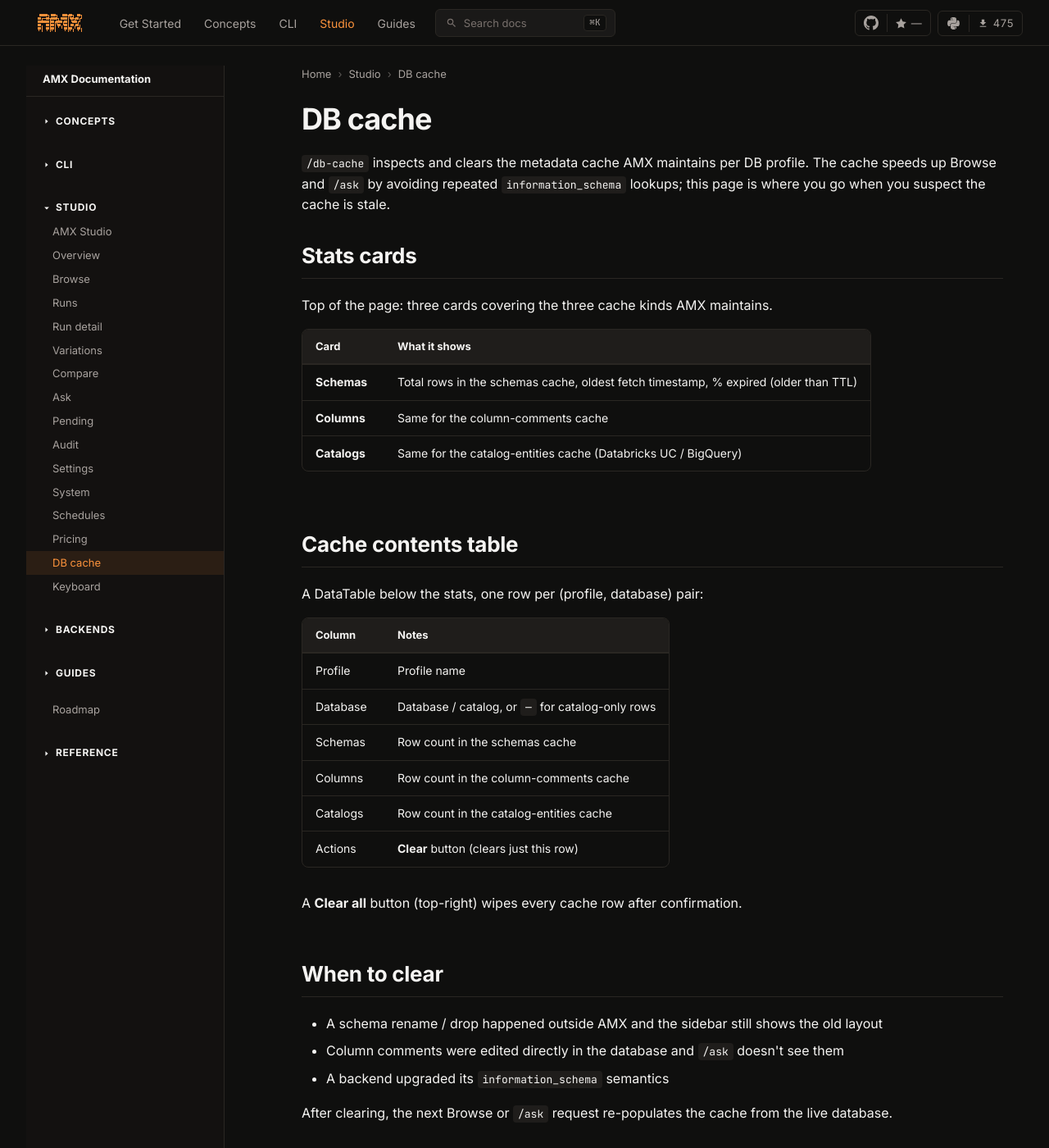
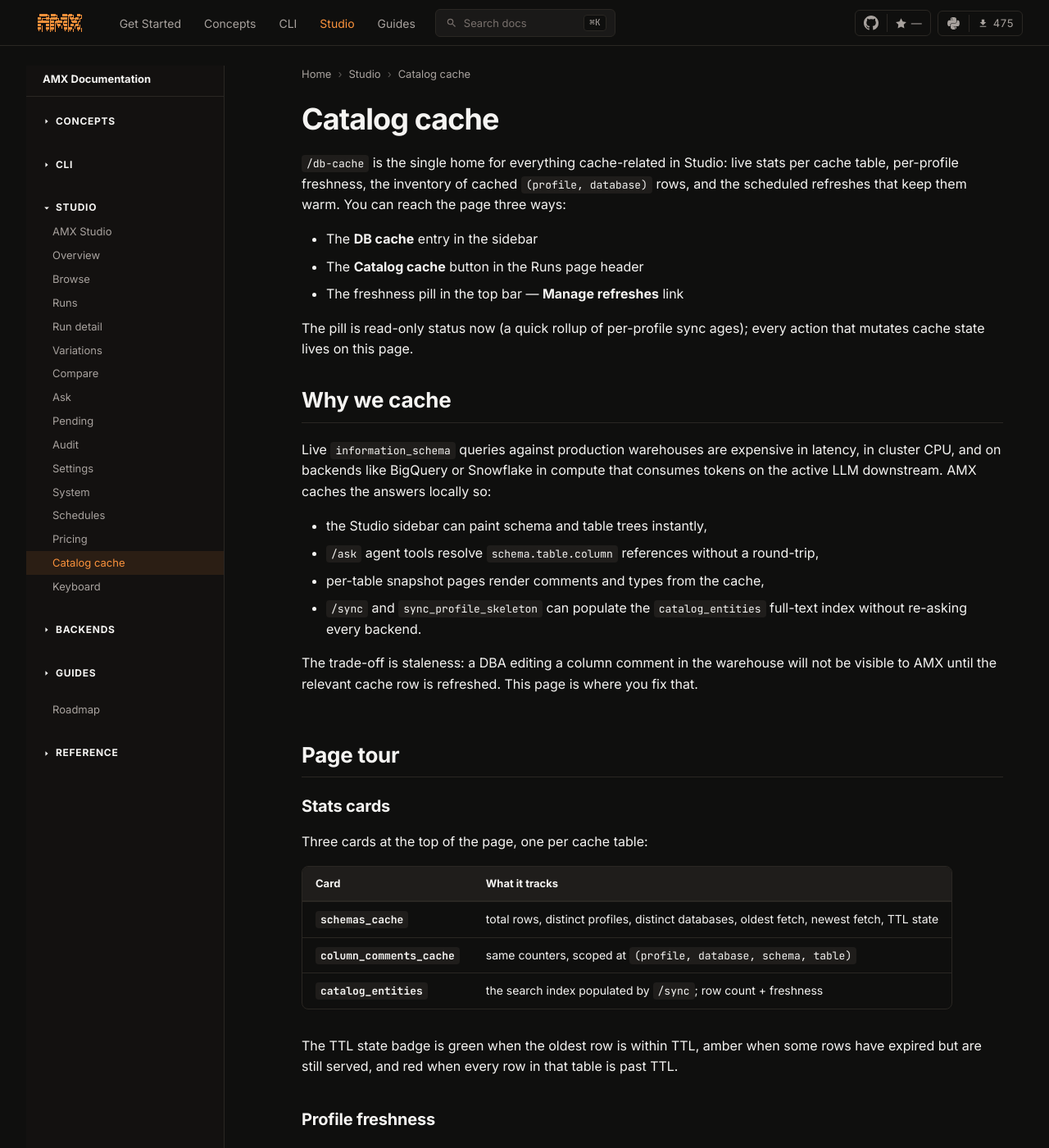
Before and after one commit to omeryasirkucuk/amx-docs, an MkDocs documentation site: the page built from docs/studio/db-cache.md, in a window 1280 px wide and 1400 px high. Shown: the whole window at 82% size. Built offline with MkDocs 1.6.1 and Material for MkDocs 9.7.7, drawn with Linux system fonts in a browser that asks for light colours; comment, search, counter and statistics services are not loaded; some of the changed text lies outside the part shown.

Commit message:
docs(studio,concepts): catalog cache management — manual + scheduled refresh (#34)
- Rewrites docs/studio/db-cache.md as the unified Catalog cache page:
  page tour (stats/freshness/inventory/schedules), manual refresh paths
  (Sync all/now/scope/Clear), Sync scope dialog, Schedule cache refresh
  dialog, CLI parity table
- Adds note to docs/studio/schedules.md: cache_refresh schedules live
  on /db-cache, not here
- New docs/concepts/catalog-cache.md: what gets cached, lifecycle
  (populate/serve/invalidate), one-shot vs recurring schedule re-arm
  via croniter, scope payload modes
- mkdocs.yml: renames nav label 'DB cache' → 'Catalog cache'; adds
  Catalog cache entry under Concepts

Co-authored-by: omeryasirkucuk <omeryasirkucuk@users.noreply.github.com>

```diff
--- a/docs/studio/db-cache.md
+++ b/docs/studio/db-cache.md
@@ -1,58 +1,172 @@
-# DB cache
+# Catalog cache
 
-`/db-cache` inspects and clears the metadata cache AMX maintains per
-DB profile. The cache speeds up Browse and `/ask` by avoiding repeated
-`information_schema` lookups; this page is where you go when you
-suspect the cache is stale.
+`/db-cache` is the single home for everything cache-related in Studio:
+live stats per cache table, per-profile freshness, the inventory of
+cached `(profile, database)` rows, and the scheduled refreshes that
+keep them warm. You can reach the page three ways:
 
-## Stats cards
+- The **DB cache** entry in the sidebar
+- The **Catalog cache** button in the Runs page header
+- The freshness pill in the top bar — **Manage refreshes** link
 
-Top of the page: three cards covering the three cache kinds AMX
-maintains.
+The pill is read-only status now (a quick rollup of per-profile sync
+ages); every action that mutates cache state lives on this page.
 
-| Card | What it shows |
+## Why we cache
+
+Live `information_schema` queries against production warehouses are
+expensive in latency, in cluster CPU, and on backends like BigQuery or
+Snowflake in compute that consumes tokens on the active LLM
+downstream. AMX caches the answers locally so:
+
+- the Studio sidebar can paint schema and table trees instantly,
+- `/ask` agent tools resolve `schema.table.column` references without
+  a round-trip,
+- per-table snapshot pages render comments and types from the cache,
+- `/sync` and `sync_profile_skeleton` can populate the
+  `catalog_entities` full-text index without re-asking every backend.
+
+The trade-off is staleness: a DBA editing a column comment in the
+warehouse will not be visible to AMX until the relevant cache row is
+refreshed. This page is where you fix that.
+
+## Page tour
+
+### Stats cards
+
+Three cards at the top of the page, one per cache table:
+
+| Card | What it tracks |
 |---|---|
-| **Schemas** | Total rows in the schemas cache, oldest fetch timestamp, % expired (older than TTL) |
-| **Columns** | Same for the column-comments cache |
-| **Catalogs** | Same for the catalog-entities cache (Databricks UC / BigQuery) |
+| **`schemas_cache`** | total rows, distinct profiles, distinct databases, oldest fetch, newest fetch, TTL state |
+| **`column_comments_cache`** | same counters, scoped at `(profile, database, schema, table)` |
+| **`catalog_entities`** | the search index populated by `/sync`; row count + freshness |
 
-## Cache contents table
+The TTL state badge is green when the oldest row is within TTL, amber
+when some rows have expired but are still served, and red when every
+row in that table is past TTL.
 
-A DataTable below the stats, one row per (profile, database) pair:
+### Profile freshness
+
+A compact list of every DB profile with:
+
+- Last sync timestamp (relative + absolute on hover)
+- A per-profile **Sync now** button, or **Retry** if the last attempt
+  failed
+- A section-header **Sync all** button that fans out to every profile
+
+This is the right tool when you want "refresh everything I know about
+profile X" without filtering down to a single database or schema.
+
+### Cache inventory
+
+A DataTable with one row per `(profile, database)` pair:
 
 | Column | Notes |
 |---|---|
 | Profile | Profile name |
 | Database | Database / catalog, or `—` for catalog-only rows |
-| Schemas | Row count in the schemas cache |
-| Columns | Row count in the column-comments cache |
-| Catalogs | Row count in the catalog-entities cache |
-| Actions | **Clear** button (clears just this row) |
+| Schemas | Row count in `schemas_cache` |
+| Columns | Row count in `column_comments_cache` |
+| Catalog | Row count in `catalog_entities` |
+| Last fetch | Newest `last_fetch` across the three tables |
+| Actions | **Clear** (this row only) |
 
-A **Clear all** button (top-right) wipes every cache row after
-confirmation.
+A header-level **Clear all** wipes every cache row after confirmation.
 
-## When to clear
+**Clear is not Sync.** Clear only deletes rows; the next live read
+will repopulate them lazily. If you want fresh data right now, use
+**Sync now** instead — it actively re-fetches.
 
-- A schema rename / drop happened outside AMX and the sidebar still
-  shows the old layout
-- Column comments were edited directly in the database and `/ask`
-  doesn't see them
-- A backend upgraded its `information_schema` semantics
+### Scheduled refreshes
 
-After clearing, the next Browse or `/ask` request re-populates the
-cache from the live database.
+A DataTable listing every `kind='cache_refresh'` schedule in
+`scheduled_runs`. The PageHeader exposes a **New schedule** button
+which opens the [Schedule cache refresh dialog](#schedule-cache-refresh-dialog).
 
-## CLI equivalents
+Per-row actions: **Edit**, **Pause**, **Resume**, **Run now**,
+**Delete**. Recurring schedules show their cron expression in a
+tooltip; one-shot schedules show their single fire time.
+
+The longer-form treatment of how schedules work lives in
+[Concepts → Catalog cache](../concepts/catalog-cache.md).
+
+## Manual refresh paths
+
+There are four ways to trigger a sync. They all converge on the same
+cache tables; the difference is scope and ergonomics.
+
+| Path | Where | Best for |
+|---|---|---|
+| Freshness pill → **Manage refreshes** | Top bar | Quick status glance + jump to this page |
+| **Sync all** / **Sync now** | This page, Profile freshness | Refresh a whole profile after a maintenance window |
+| **Sync scope** | This page, PageHeader button | Surgical refresh after a single COMMENT edit or table change |
+| Sidebar left-tree refresh icons | Per-profile, per-database/catalog, per-schema | In-context refresh while browsing |
+| `/db cache-show`, `/db cache-stats`, `/db cache-clear` | CLI | Scripts, CI, terminal-first workflows |
+
+The sidebar icons cover profile / database / catalog / schema. Table-
+and column-level refreshes are only available through the Sync scope
+dialog described below.
+
+## Sync scope dialog
+
+The PageHeader **Sync scope** button opens a dialog with:
+
+- **DB profile** dropdown
+- **Database / catalog** — cascades from the profile
+- **ScopeTree** — pick one or many schemas / tables / columns
+- **Confirm**
+
+Submitting fires `POST /api/catalog/refresh`, which runs the
+`cache_refresh_executor` synchronously. No `scheduled_runs` row is
+written — this is an ad-hoc fire, not a schedule.
+
+Typical use cases:
+
+- A DBA just edited the comment on one column; refresh that column
+  only.
+- A table was dropped and recreated; refresh that table's row in
+  `column_comments_cache`.
+- A new schema was added; refresh that schema's slice of
+  `schemas_cache` before pointing `/ask` at it.
+
+## Schedule cache refresh dialog
+
+Opened from **New schedule** in the Scheduled refreshes section.
+
+- **DB profile** dropdown
+- **Database / catalog**
+- **ScopeTree** — profile / database / schema / table / column
+- **First fire (local)** — datetime picker
+- **Timezone** — IANA Select, browser-detected default
+- **Recurrence** — `none` / `1h` / `6h` / `12h` / `1d` / `1w` /
+  `custom`
+- **Show cron syntax** — toggle to reveal the cron expression the
+  dialog computed for the recurrence above
+
+The dialog persists the schedule as a `kind='cache_refresh'` row in
+`scheduled_runs` with `cron_expr` set for recurring choices and
+`NULL` for one-shot. After every fire — success or failure —
+recurring schedules re-arm to `status='pending'` with a fresh
+`fire_at_utc` computed by `croniter`.
+
+## CLI parity
 
 | Studio | CLI |
 |---|---|
-| Stats cards | `/cache-stats` |
-| Cache contents table | `/cache-show [--profile=X] [--database=Y]` |
-| Per-row Clear | `/cache-clear --profile=X --database=Y` |
-| Clear all | `/cache-clear --type=all --force` |
+| Stats cards | `/db cache-stats` |
+| Cache inventory | `/db cache-show [--profile=X] [--database=Y]` |
+| Per-row Clear | `/db cache-clear --profile=X --database=Y` |
+| Clear all | `/db cache-clear --type=all --force` |
+
+Schedule management for `cache_refresh` runs is Studio-first today;
+the existing `/schedule` CLI namespace handles `kind='analyze'`
+schedules.
 
 ## What's next
 
-- [DB CLI](../cli/overview.md) — the full `/db` namespace including the
-  cache commands above.
+- [Concepts → Catalog cache](../concepts/catalog-cache.md) — what the
+  three cache tables actually store, how schedules re-arm, and when
+  to clear vs sync.
+- [Studio → Schedules](schedules.md) — the separate analyze-run
+  schedule page (LLM-driven metadata runs).
--- a/mkdocs.yml
+++ b/mkdocs.yml
@@ -136,6 +136,7 @@
       - Universal Metadata: concepts/universal-metadata.md
       - Multi-profile scoping: concepts/scoping.md
       - Human in the Loop: concepts/human-in-the-loop.md
+      - Catalog cache: concepts/catalog-cache.md
   - CLI:
       - Overview: cli/overview.md
       - Setup: cli/setup.md
@@ -163,7 +164,7 @@
       - System: studio/system.md
       - Schedules: studio/schedules.md
       - Pricing: studio/pricing.md
-      - DB cache: studio/db-cache.md
+      - Catalog cache: studio/db-cache.md
       - Keyboard: studio/keyboard.md
   - Backends:
       - Overview: backends/index.md
```
Also changed, not shown: docs/concepts/catalog-cache.md (added, +126 -0 lines), docs/studio/schedules.md (+6 -1 lines).
